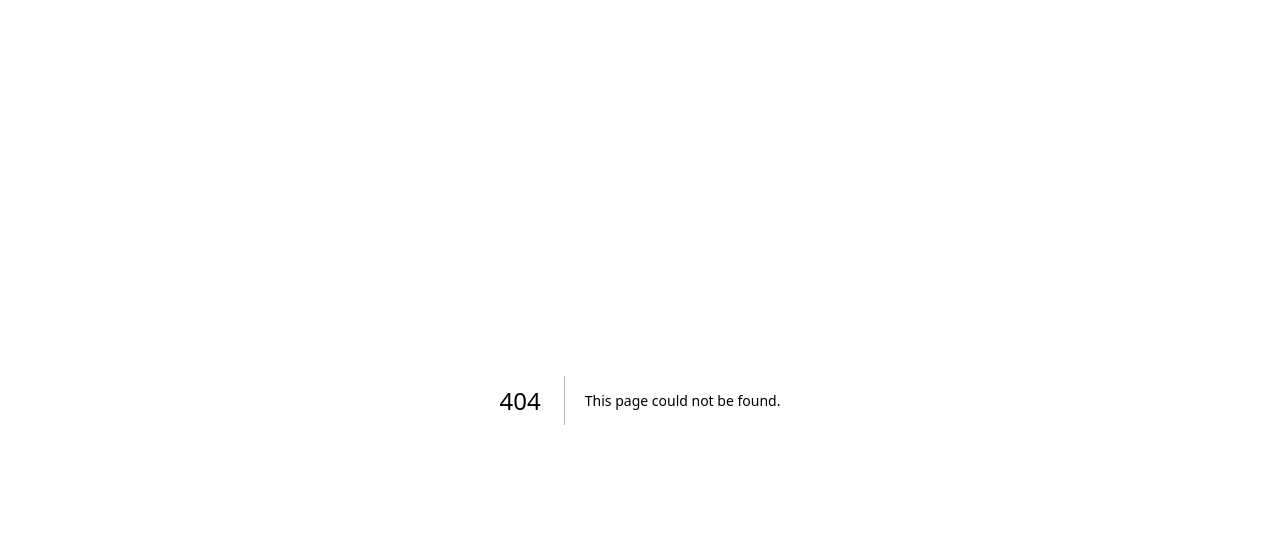
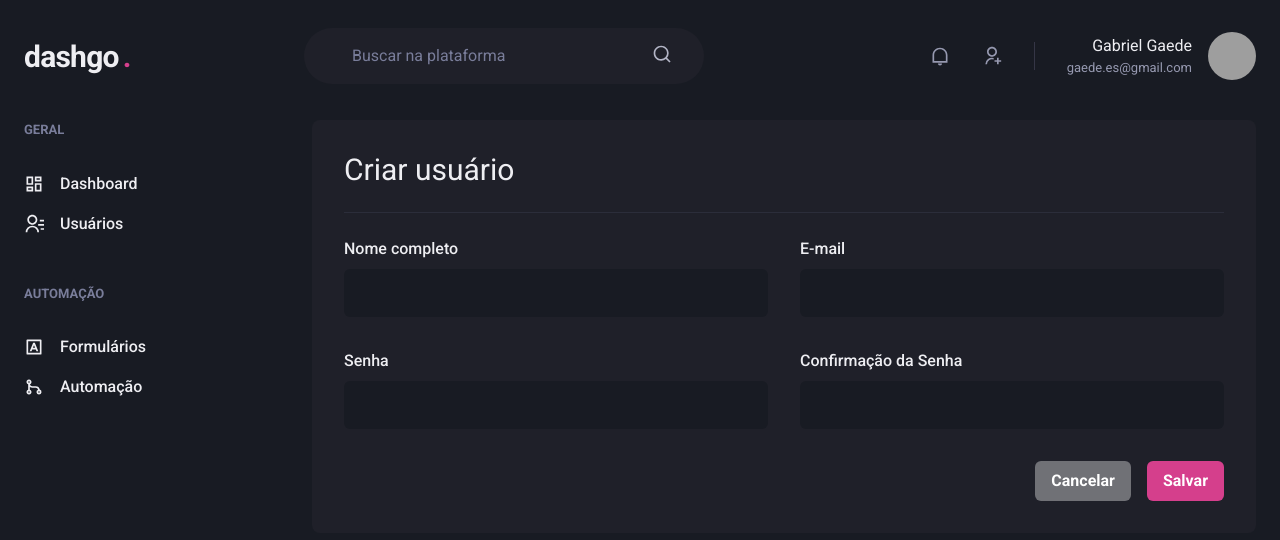
Before and after one commit to gabrielgaede/dashgo, a Next.js app: page /users/create in a window 1280 px wide. Before the commit this address had no page. Shown: the top 540 px of the page. Built offline with nearby package versions, Linux system fonts and the light colour scheme; grey boxes are pictures that could not be loaded.

Commit message:
User form

```diff
--- /dev/null
+++ b/src/pages/users/create.tsx
@@ -0,0 +1,39 @@
+import { Box, Button, Divider, Flex, Heading, HStack, SimpleGrid, VStack } from "@chakra-ui/react";
+import { Header } from "@/components/Headers";
+import { Sidebar } from "@/components/Sidebar";
+import { Input } from "@/components/Form/Input";
+
+export default function CreateUser() {
+    return (
+        <Box>
+            <Header />
+            <Flex width="100%" marginY="6" maxWidth={1480} marginX="auto" paddingX="6">
+                <Sidebar />
+
+                <Box flex="1" borderRadius={8} background="gray.800" padding="8">
+                    <Heading size="lg" fontWeight="normal">Criar usuário</Heading>
+
+                    <Divider marginY="6" borderColor="gray.700"/>
+
+                    <VStack spacing="8">
+                        <SimpleGrid minChildWidth="240px" spacing="8" width="100%">
+                            <Input name="name" label="Nome completo"/>
+                            <Input name="email" type="email" label="E-mail"/>
+                        </SimpleGrid>
+                        <SimpleGrid minChildWidth="240px" spacing="8" width="100%">
+                            <Input name="password" type="password" label="Senha"/>
+                            <Input name="password_confirmation" type="password" label="Confirmação da Senha"/>
+                        </SimpleGrid>
+                    </VStack>
+
+                    <Flex marginTop="8" justify="flex-end">
+                        <HStack spacing="4">
+                            <Button colorScheme="whiteAlpha">Cancelar</Button>
+                            <Button colorScheme="pink">Salvar</Button>
+                        </HStack>
+                    </Flex>
+                </Box>
+            </Flex>
+        </Box>
+    );
+}
```
